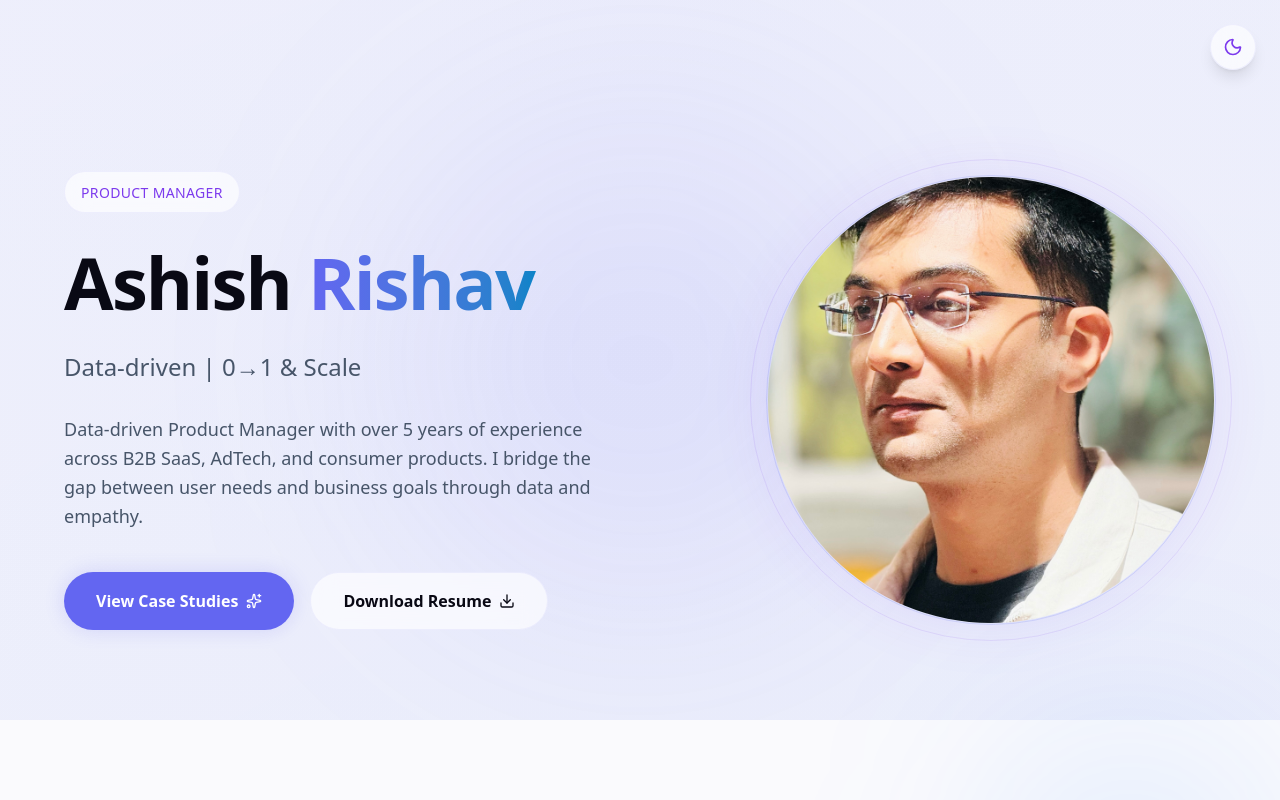
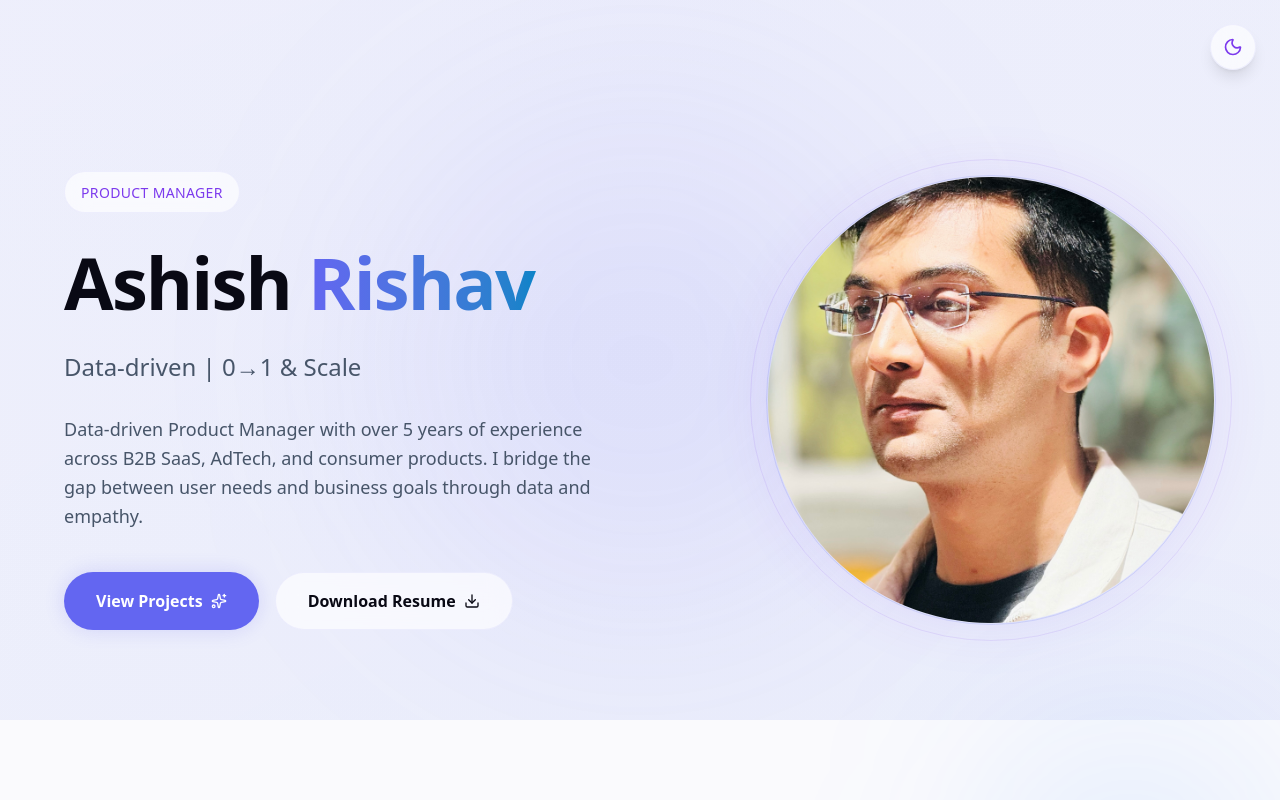
Before and after one commit to akrishav/portfolio1, a Next.js app: page / in a window 1280 px wide. Shown: the top 800 px of the page. Built offline with nearby package versions, Linux system fonts and the light colour scheme.

Commit message:
feat: revert layout changes and update Hero button text to View Projects

```diff
--- a/src/components/Hero.tsx
+++ b/src/components/Hero.tsx
@@ -48,7 +48,7 @@ export default function Hero() {
                             href="#case-studies"
                             className="px-8 py-4 bg-primary hover:bg-primary/90 text-white rounded-full font-semibold transition-all shadow-[0_0_20px_rgba(99,102,241,0.2)] hover:shadow-[0_0_30px_rgba(99,102,241,0.4)] flex items-center justify-center gap-2"
                         >
-                            View Case Studies
+                            View Projects
                             <Sparkles className="w-4 h-4" />
                         </a>
                         <a
```
